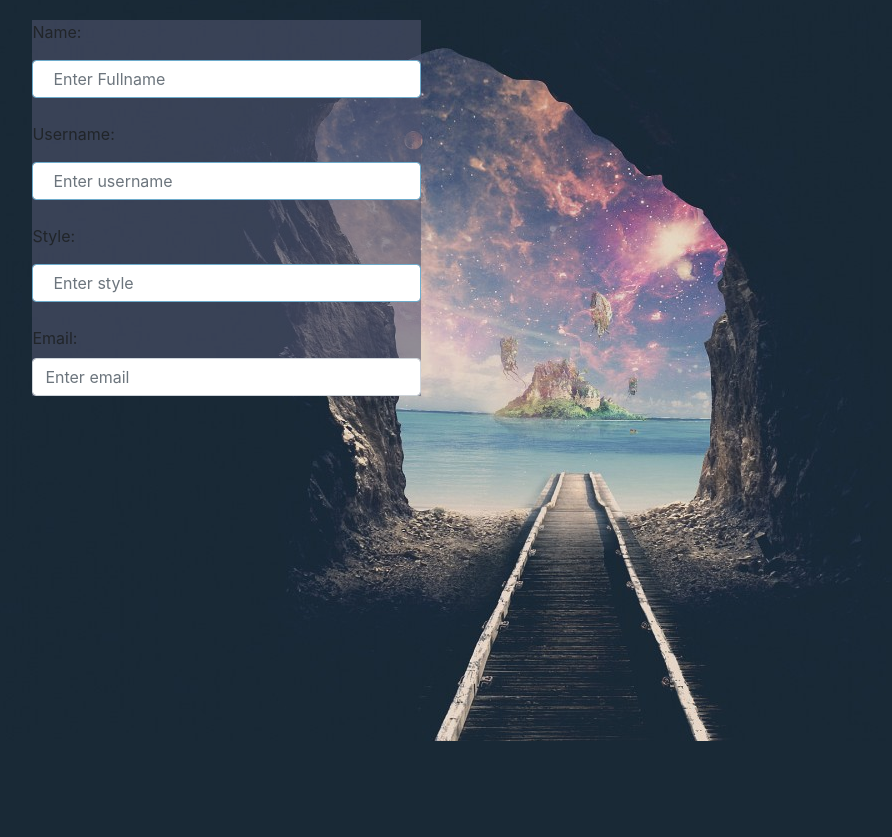
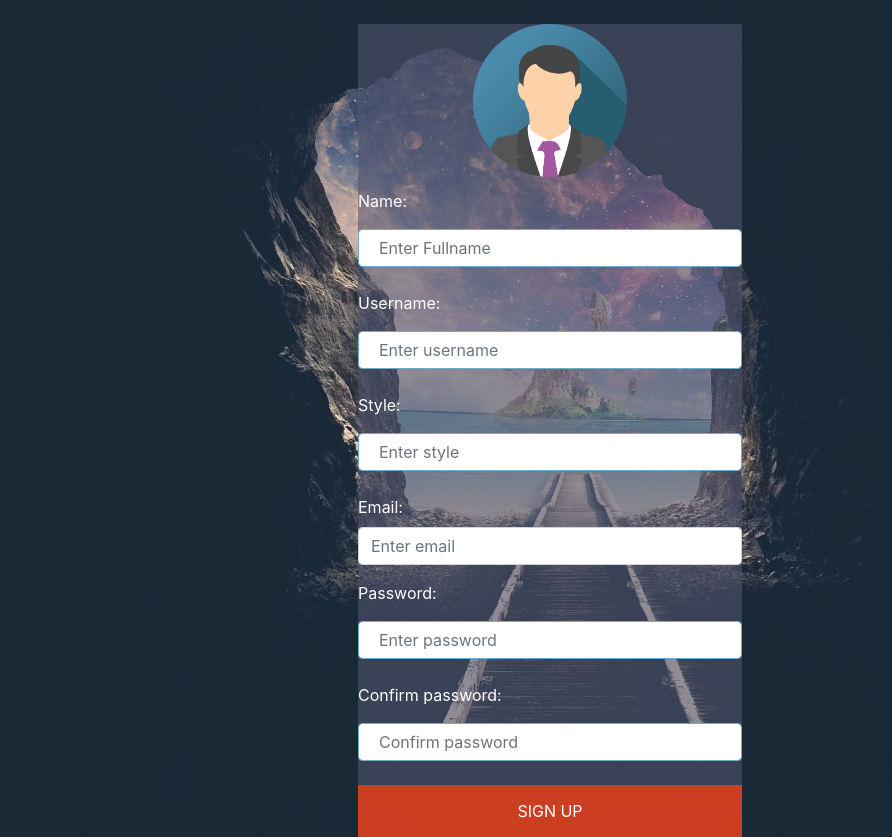
Before and after one commit to John-Oula/DELAB, a Flask app: page /signup in a window 1280 px wide. Shown: the part 59-896 px from the top of the page, without its empty margins (90-982 px from the left). Before the commit the page ends 800 px from the top, so only its background shows below. Run offline with Flask 2, Linux system fonts and the light colour scheme; some libraries are stand-ins or nearby versions.

Commit message:
two commit

```diff
--- a/app.py
+++ b/app.py
@@ -73,6 +73,10 @@ def designs():
 def contacts():
     return render_template('BLOG.html')
 
+@app.route('/CLIENT')
+def client():
+    return render_template('CLIENT-HOME.html')
+
 
 
 if __name__ == '__main__':
--- a/static/style.css
+++ b/static/style.css
@@ -1,4 +1,6 @@
-
+label{
+    color: white;
+}
 .bg-image{
     background-image: url("back2.jpg");
     width: 100%;
@@ -264,6 +266,13 @@ card.sticky-top {
 }
 
 /*MAIN*/
+h2{
+    color: #ff4e00;
+}
+p{
+    color: white;
+}
+
 .parallax-home{
    /* Use "linear-gradient" to add a darken background effect to the image (photographer.jpg). This will make the text easier to read */
   background-image: linear-gradient(rgba(0, 0, 0, 0.5), rgba(0, 0, 0, 0.5)), url("homelogo1.jpg");
@@ -292,7 +301,7 @@ card.sticky-top {
   top: 50%;
   left: 50%;
   transform: translate(-50%, -50%);
-  color: white;
+  color: #ff4e00;
 
 }
 
@@ -513,8 +522,8 @@ span.psw {
 #sign{
     background-color: rgba(82, 85, 112, 0.57);
     width: 30%;
-    margin-left: 10%;
-    margin-right: 60%;
+    margin-left: 35%;
+    margin-right: 35%;
     margin-top: 20px;
 
 }
--- a/templates/DESIGNER-HOME.html
+++ b/templates/DESIGNER-HOME.html
@@ -58,7 +58,7 @@
 
 <div class="hero-image-dehome">
     <div class="hero-text-dehome">
-        <h4 class="">DELAB IS AN ONLINE PLATFORM WHERE CREATIVES CONNECT AND SHARE THEIR WORKS</h4>
+        <h4 style="color: #ff4e00">DELAB IS AN ONLINE PLATFORM WHERE CREATIVES CONNECT AND SHARE THEIR WORKS</h4>
     </div>
 <div class="parallax-dehome"></div>
 </div>
--- a/templates/LOGIN.html
+++ b/templates/LOGIN.html
@@ -12,7 +12,7 @@
 </head>
 <body class="bg-image">
 
- <nav class="navbar navbar-expand-sm bg-white navbar-red  justify-content-center" >
+<nav class="navbar navbar-expand-sm bg-white navbar-red  justify-content-center" >
   <!-- Brand -->
   <a class="navbar-brand" href="/"><img src="../static/de.png " width="100px" alt=""></a>
 
@@ -51,7 +51,6 @@
  </nav>
 </nav>
 
-
 <div class="container">
 
 
--- a/templates/PORTFOLIO.html
+++ b/templates/PORTFOLIO.html
@@ -52,7 +52,8 @@
 
  </nav>
 </nav>
-
+<br>
+<br>
 
 <div class="container">
     <div class="row">
--- a/templates/SIGNUP.html
+++ b/templates/SIGNUP.html
@@ -53,9 +53,12 @@
 </nav>
 
 
-<div class="row">
-    <div class="column">
+<div>
+
   <form action="" method="post" id="sign">
+      <div class="imgcontainer">
+    <img src="../static/vatar.png" alt="Avatar" class="avatar">
+  </div>
     <div class="form-group  active">
       <label for="email">Name:</label>
       <input type="text" class="form-control" id="usr" placeholder="Enter Fullname" name="name">
@@ -72,10 +75,19 @@
       <label for="email">Email:</label>
       <input type="email" class="form-control" id="email" placeholder="Enter email" name="email">
     </div>
-
+      <div class="form-group ">
+      <label for="email">Password:</label>
+      <input type="text" class="form-control" id="password" placeholder="Enter password" name="pswd">
     </div>
+      <div class="form-group ">
+      <label for="email">Confirm password:</label>
+      <input type="text" class="form-control" id="con-password" placeholder="Confirm password" name="con-pswd">
+    </div>
+      <button>SIGN UP</button>
 
 </div>
 
+
+
 </body>
 </html>
```
Also changed, not shown: templates/CLIENT-HOME.html (+10 -5 lines), templates/HOME.html (+10 -2 lines).
